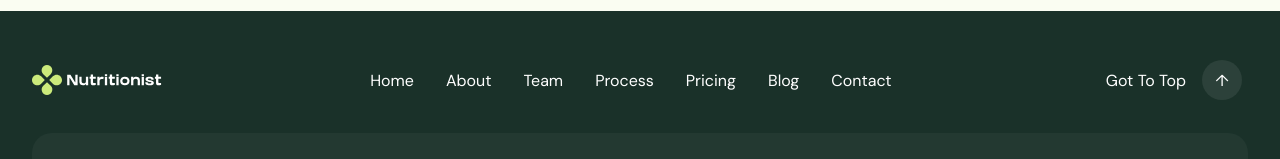
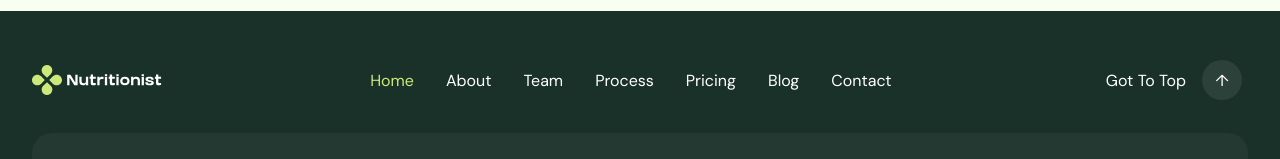
Before and after one commit to nadirjamal100-code/nutritionist-site, a React (Vite) app: page / in a window 1280 px wide. Shown: the part 5255-5414 px from the top of the page. Built offline with nearby package versions, Linux system fonts and the light colour scheme.

Commit message:
fix active menu link issue

```diff
--- a/src/components/Footer/Footer.css
+++ b/src/components/Footer/Footer.css
@@ -31,6 +31,10 @@
 }
 
 .footer__nav a:hover {
+  color: var(--color-primary);
+}
+
+.footer__nav a.is-active {
   color: var(--color-primary);
 }
 
--- a/src/components/Footer/Footer.tsx
+++ b/src/components/Footer/Footer.tsx
@@ -20,6 +20,14 @@ const scrollToTop = () => {
 };
 
 const Footer = () => {
+  const currentPath = window.location.pathname.replace(/\/+$/, "") || "/";
+  const isActiveLink = (href: string) =>
+    href === "/"
+      ? currentPath === "/"
+      : href === "/blog"
+        ? currentPath === href || currentPath.startsWith(`${href}/`)
+        : currentPath === href;
+
   return (
     <footer className="footer">
       <Container>
@@ -32,7 +40,13 @@ const Footer = () => {
             <ul>
               {FOOTER_LINKS.map((link) => (
                 <li key={link.href}>
-                  <a href={link.href}>{link.label}</a>
+                  <a
+                    href={link.href}
+                    className={isActiveLink(link.href) ? "is-active" : ""}
+                    aria-current={isActiveLink(link.href) ? "page" : undefined}
+                  >
+                    {link.label}
+                  </a>
                 </li>
               ))}
             </ul>
--- a/src/components/Header/Header.tsx
+++ b/src/components/Header/Header.tsx
@@ -16,13 +16,13 @@ const NAV_LINKS = [
 
 const Header = () => {
   const [isMenuOpen, setIsMenuOpen] = useState(false);
-  const isAbout = window.location.pathname.replace(/\/$/, "") === "/about";
-  const isTeam = window.location.pathname.replace(/\/$/, "") === "/team";
-  const isProcess = window.location.pathname.replace(/\/$/, "") === "/process";
-  const isPricing = window.location.pathname.replace(/\/$/, "") === "/pricing";
-  const currentPath = window.location.pathname.replace(/\/$/, "");
-  const isBlog = currentPath === "/blog" || currentPath.startsWith("/blog/");
-  const isContact = currentPath === "/contact";
+  const currentPath = window.location.pathname.replace(/\/+$/, "") || "/";
+  const isActiveLink = (href: string) =>
+    href === "/"
+      ? currentPath === "/"
+      : href === "/blog"
+        ? currentPath === href || currentPath.startsWith(`${href}/`)
+        : currentPath === href;
 
   return (
     <>
@@ -44,9 +44,13 @@ const Header = () => {
 
           <nav className={`header__nav ${isMenuOpen ? "is-open" : ""}`}>
             <ul>
-              {NAV_LINKS.map((link, i) => (
+              {NAV_LINKS.map((link) => (
                 <li key={link.href}>
-                  <a href={link.href} className={(isAbout ? i === 1 : isTeam ? i === 2 : isProcess ? i === 3 : isPricing ? i === 4 : isBlog ? i === 5 : isContact ? false : i === 0) ? "is-active" : ""}>
+                  <a
+                    href={link.href}
+                    className={isActiveLink(link.href) ? "is-active" : ""}
+                    aria-current={isActiveLink(link.href) ? "page" : undefined}
+                  >
                     {link.label}
                   </a>
                 </li>
```
